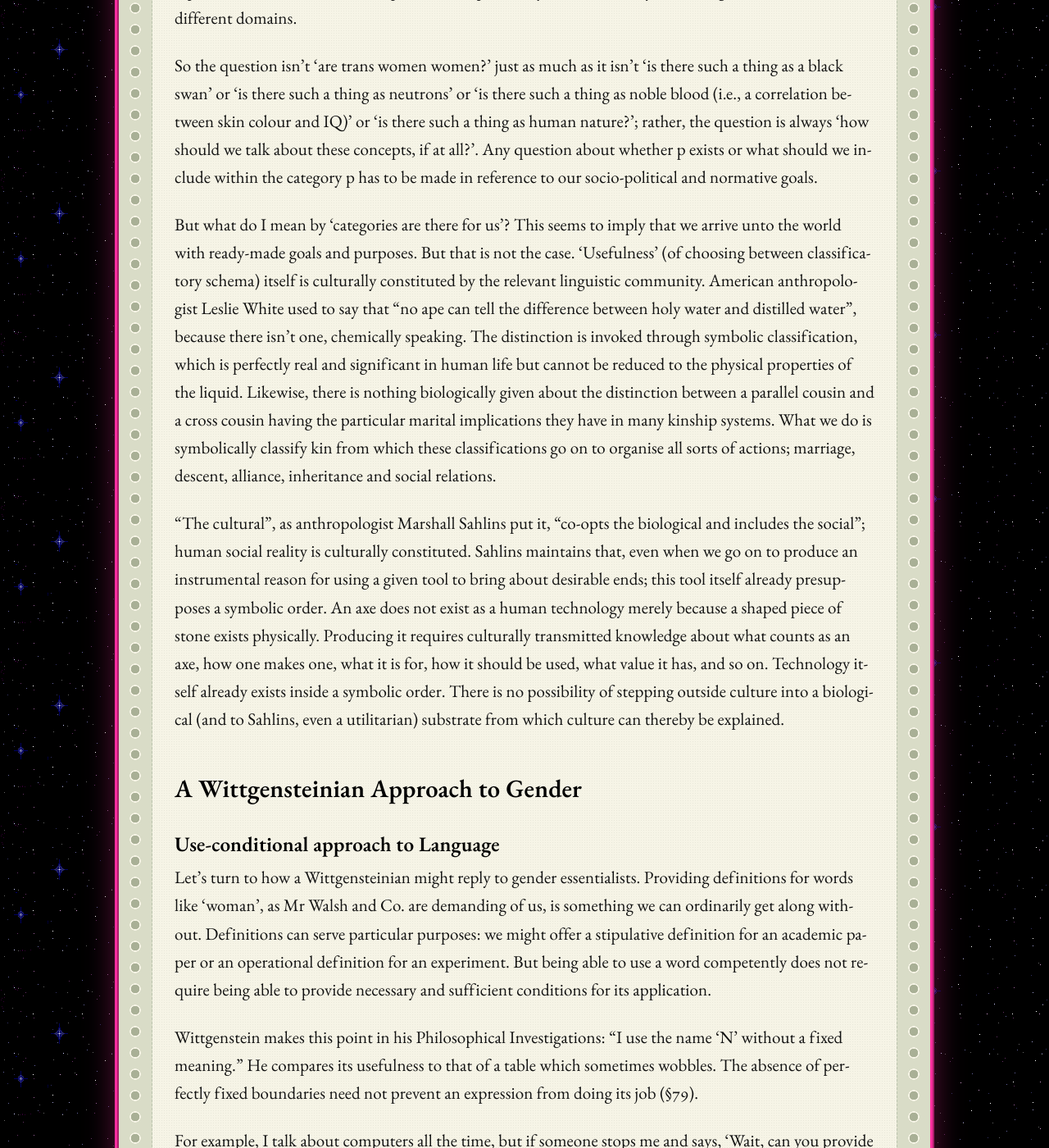
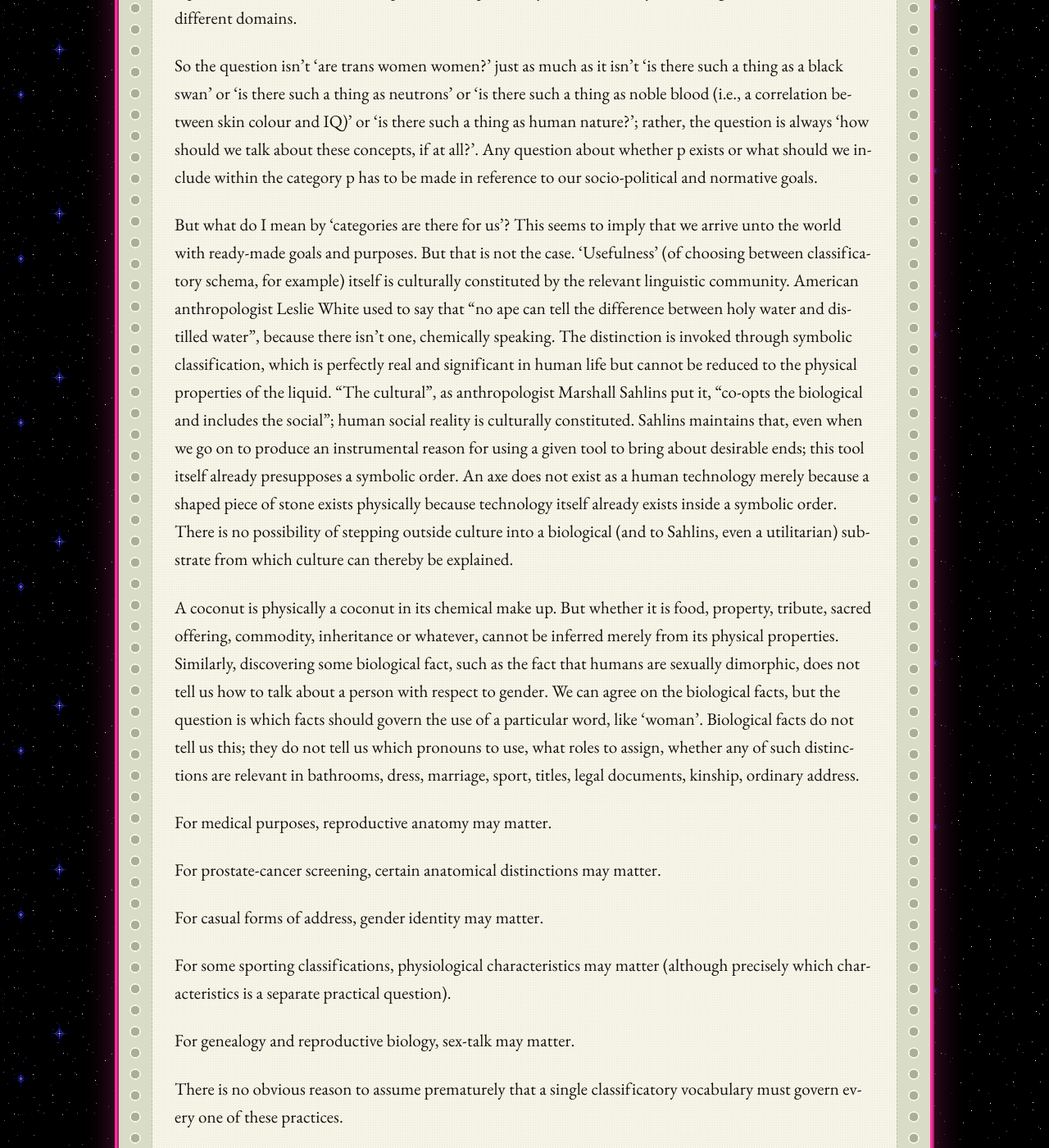
Before and after one commit to Catofminerva/Catofminerva.github.io, a Jekyll site: the page built from _posts/2022-10-03-woman.md, in a window 1280 px wide and 1400 px high, scrolled down 10324 px. Shown: the whole window at 82% size. Built offline with Jekyll 4.4.1, drawn with Linux system fonts in a browser that asks for light colours; comment, search, counter and statistics services are not loaded; some of the changed text lies outside the part shown.

Commit message:
Update 2022-10-03-woman.md

```diff
--- a/_posts/2022-10-03-woman.md
+++ b/_posts/2022-10-03-woman.md
@@ -96,9 +96,28 @@ Them being tools, of course, doesn’t imply that 'anything goes', some categori
 
 So the question isn’t ‘are trans women women?’ just as much as it isn’t ‘is there such a thing as a black swan’ or ‘is there such a thing as neutrons’ or ‘is there such a thing as noble blood (i.e., a correlation between skin colour and IQ)’ or ‘is there such a thing as human nature?’; rather, the question is always ‘how should we talk about these concepts, if at all?’. Any question about whether p exists or what should we include within the category p has to be made in reference to our socio-political and normative goals.
 
-But what do I mean by 'categories are there for us'? This seems to imply that we arrive unto the world with ready-made goals and purposes. But that is not the case. 'Usefulness' (of choosing between classificatory schema) itself is culturally constituted by the relevant linguistic community. American anthropologist Leslie White used to say that "no ape can tell the difference between holy water and distilled water", because there isn't one, chemically speaking. The distinction is invoked through symbolic classification, which is perfectly real and significant in human life but cannot be reduced to the physical properties of the liquid. Likewise, there is nothing biologically given about the distinction between a parallel cousin and a cross cousin having the particular marital implications they have in many kinship systems. What we do is symbolically classify kin from which these classifications go on to organise all sorts of actions; marriage, descent, alliance, inheritance and social relations.
+But what do I mean by 'categories are there for us'? This seems to imply that we arrive unto the world with ready-made goals and purposes. But that is not the case. 'Usefulness' (of choosing between classificatory schema, for example) itself is culturally constituted by the relevant linguistic community. American anthropologist Leslie White used to say that "no ape can tell the difference between holy water and distilled water", because there isn't one, chemically speaking. The distinction is invoked through symbolic classification, which is perfectly real and significant in human life but cannot be reduced to the physical properties of the liquid. "The cultural", as anthropologist Marshall Sahlins put it, "co-opts the biological and includes the social”; human social reality is culturally constituted. Sahlins maintains that, even when we go on to produce an instrumental reason for using a given tool to bring about desirable ends; this tool itself already presupposes a symbolic order. An axe does not exist as a human technology merely because a shaped piece of stone exists physically because technology itself already exists inside a symbolic order. There is no possibility of stepping outside culture into a biological (and to Sahlins, even a utilitarian) substrate from which culture can thereby be explained.
 
-"The cultural", as anthropologist Marshall Sahlins put it, "co-opts the biological and includes the social”; human social reality is culturally constituted. Sahlins maintains that, even when we go on to produce an instrumental reason for using a given tool to bring about desirable ends; this tool itself already presupposes a symbolic order. An axe does not exist as a human technology merely because a shaped piece of stone exists physically. Producing it requires culturally transmitted knowledge about what counts as an axe, how one makes one, what it is for, how it should be used, what value it has, and so on. Technology itself already exists inside a symbolic order. There is no possibility of stepping outside culture into a biological (and to Sahlins, even a utilitarian) substrate from which culture can thereby be explained.
+A coconut is physically a coconut in its chemical make up. But whether it is food, property, tribute, sacred offering, commodity, inheritance or whatever, cannot be inferred merely from its physical properties. Similarly, discovering some biological fact, such as the fact that humans are sexually dimorphic, does not tell us how to talk about a person with respect to gender. We can agree on the biological facts, but the question is which facts should govern the use of a particular word, like 'woman'. Biological facts do not tell us this; they do not tell us which pronouns to use, what roles to assign, whether any of such distinctions are relevant in bathrooms, dress, marriage, sport, titles, legal documents, kinship, ordinary address.
+
+For medical purposes, reproductive anatomy may matter.
+
+For prostate-cancer screening, certain anatomical distinctions may matter.
+
+For casual forms of address, gender identity may matter.
+
+For some sporting classifications, physiological characteristics may matter (although precisely which characteristics is a separate practical question).
+
+For genealogy and reproductive biology, sex-talk may matter.
+
+There is no obvious reason to assume prematurely that a single classificatory vocabulary must govern every one of these practices.
+
+To ask:
+
+> “But what is the coconut really: food or property?”
+
+is nonsense, since it can be intelligibly a food if we adopt a particular description, as well as a property if we adopt another. The useful classification depends upon what people are *doing*. We already do this with kinship relations, so why not gender? There is nothing biologically given about the distinction between a parallel cousin and a cross cousin having the particular marital implications they have in many kinship systems. What we do is symbolically classify kin from which these classifications go on to organise all sorts of actions; marriage, descent, alliance, inheritance and social relations.
+
 
 
 ## A Wittgensteinian Approach to Gender
```
